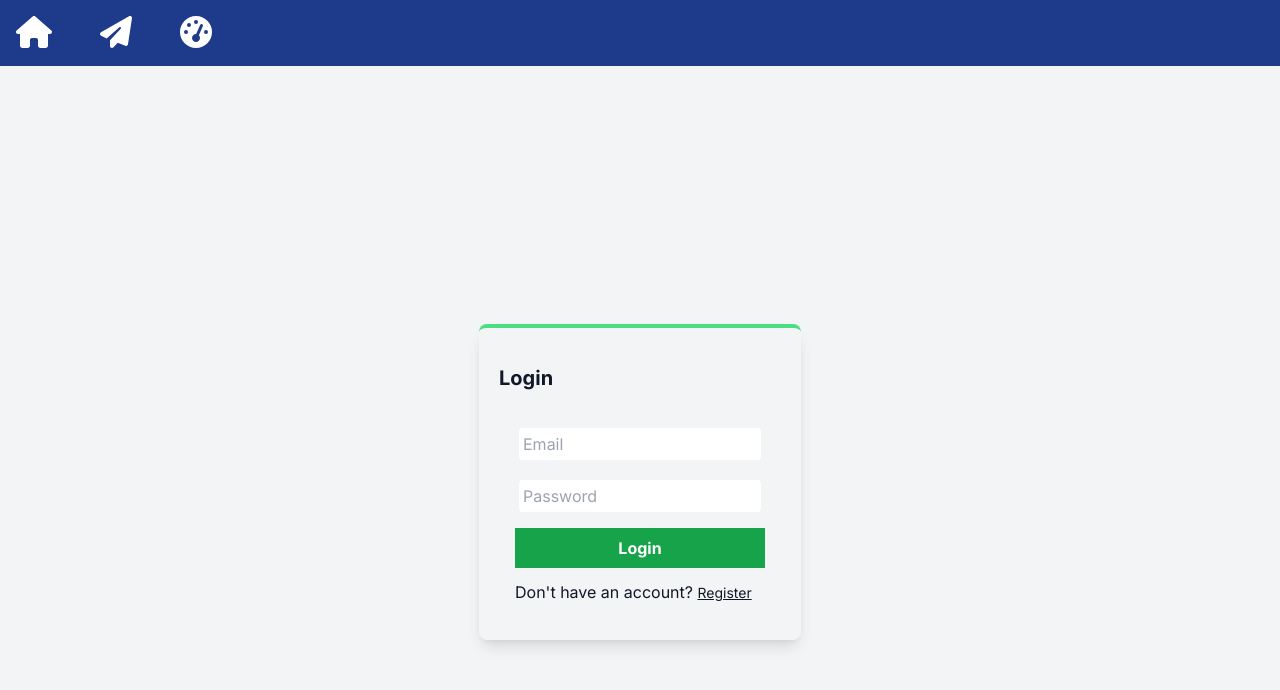
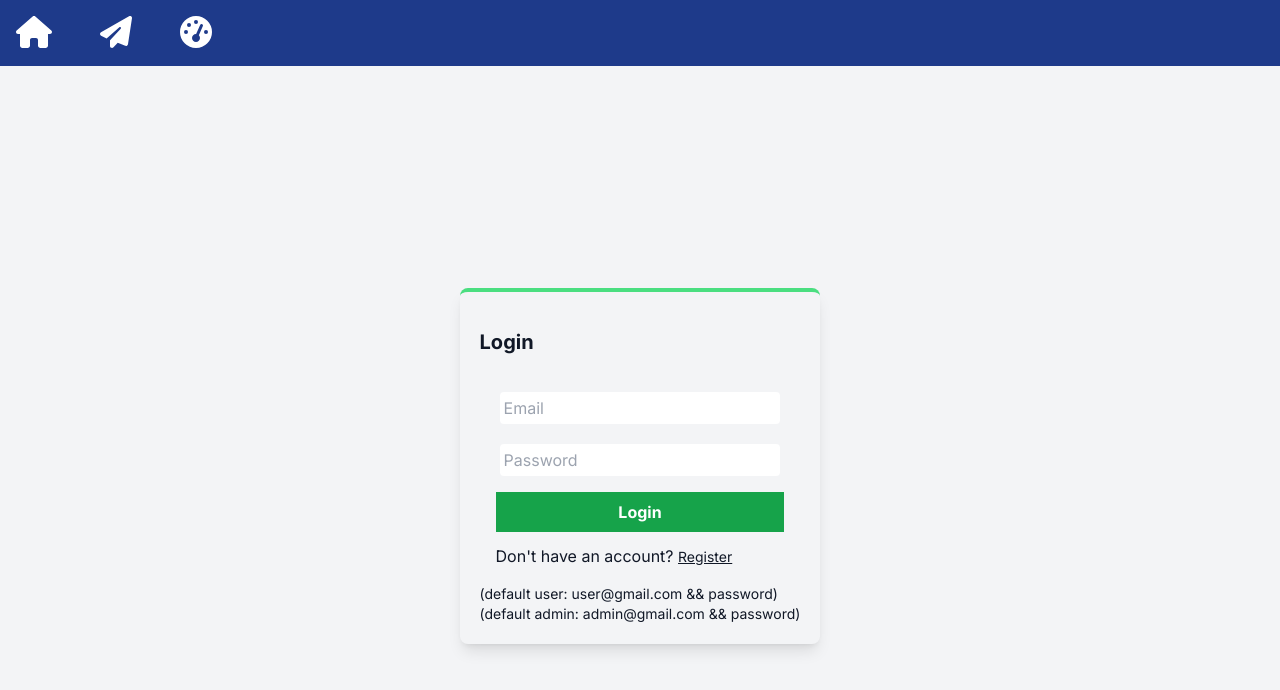
Before and after one commit to zhengshihan/TicketManagement, a Next.js app: page / in a window 1280 px wide. Shown: the top 690 px of the page. Built offline with nearby package versions, Linux system fonts and the light colour scheme; no server answers.

Commit message:
add info about default user and admin

```diff
--- a/app/(components)/LoginForm.jsx
+++ b/app/(components)/LoginForm.jsx
@@ -66,6 +66,8 @@ export default function LoginForm() {
             </Link>
           </div>
         </form>
+        <p>(default user: user@gmail.com && password)</p>
+        <p>(default admin: admin@gmail.com && password)</p>
       </div>
     </div>
   );
--- a/app/page.jsx
+++ b/app/page.jsx
@@ -6,22 +6,12 @@ import { authOptions } from "./api/auth/[...nextauth]/route";
 export default async function Home() {
   const session = await getServerSession(authOptions);
 
-  if (session) redirect("/Dashboard");
+  if (session) redirect("/Home");
 
   return (
-    <main className="flex flex-col items-center justify-center min-h-screen p-4">
-      <LoginForm />
-      <div className="mt-2 text-center">
-        <h5 className="text-lg font-medium">Default User Account:</h5>
-        <p className="text-sm">
-          Email: <span className="font-bold">user@gmail.com</span> <br />
-          Password: <span className="font-bold">password</span>
-        </p>
-        <h5 className="mt-4 text-lg font-medium">Default Admin Account:</h5>
-        <p className="text-sm">
-          Email: <span className="font-bold">admin@gmail.com</span> <br />
-          Password: <span className="font-bold">password</span>
-        </p>
+    <main>
+      <div>
+        <LoginForm />
       </div>
     </main>
   );
```
